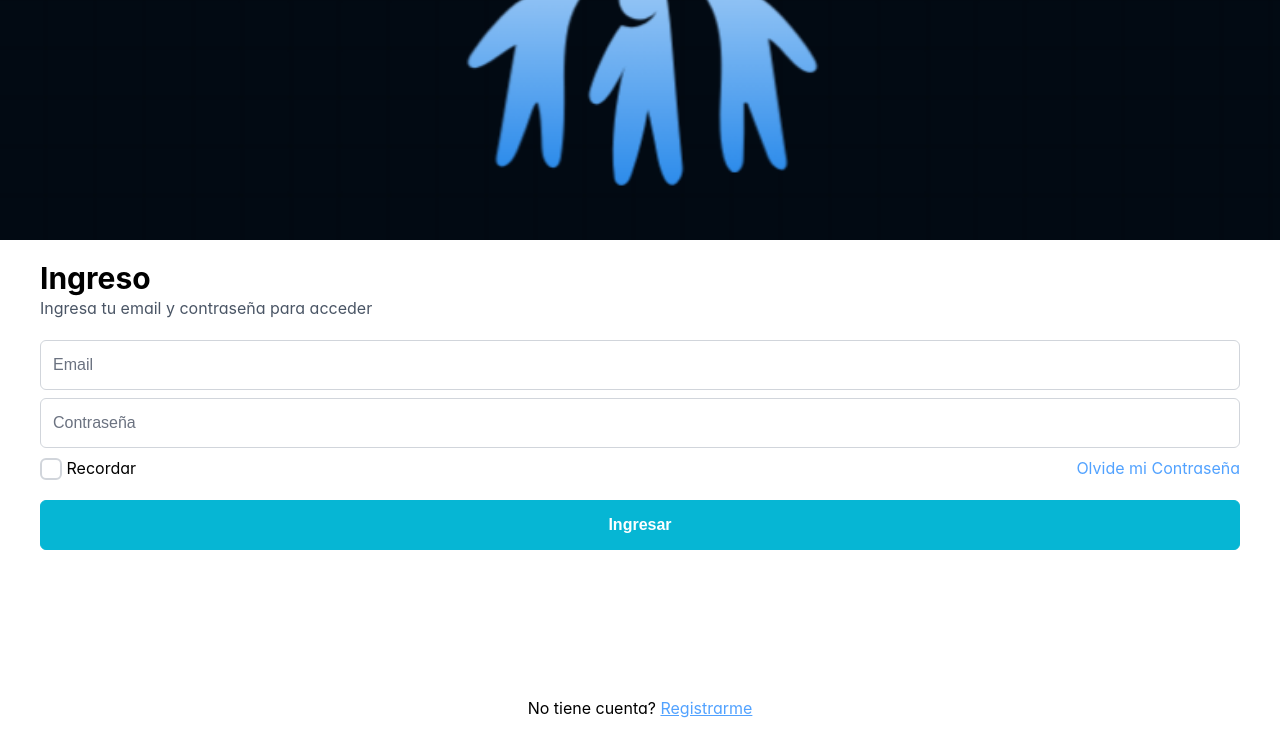
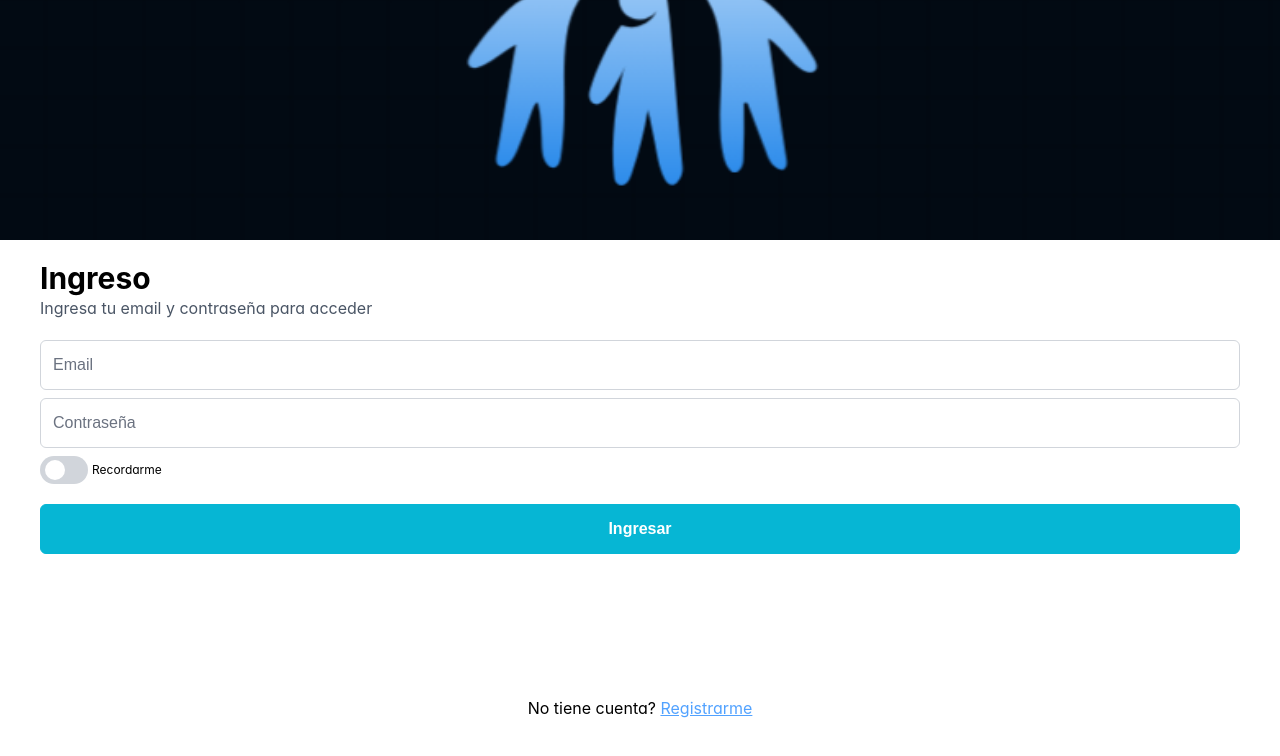
Before and after one commit to abelalvarz/app.evangelismoeljordan, a React (Vite) app: page /login in a window 1280 px wide. Shown: the top 756 px of the page. Built offline with nearby package versions, Linux system fonts and the light colour scheme; no server answers; a web font is replaced by a local one.

Commit message:
resolve issue when sending reports and keey user Logged

```diff
--- a/dev-dist/sw.js
+++ b/dev-dist/sw.js
@@ -82,7 +82,7 @@ define(['./workbox-54d0af47'], (function (workbox) { 'use strict';
     "revision": "3ca0b8505b4bec776b69afdba2768812"
   }, {
     "url": "index.html",
-    "revision": "0.ls539imuffg"
+    "revision": "0.dtptgpucnbo"
   }], {});
   workbox.cleanupOutdatedCaches();
   workbox.registerRoute(new workbox.NavigationRoute(workbox.createHandlerBoundToURL("index.html"), {
--- a/src/UI/Auth/Login/component/LoginComponent.tsx
+++ b/src/UI/Auth/Login/component/LoginComponent.tsx
@@ -4,7 +4,7 @@ import { Link } from "react-router-dom"
 import { AuthUserRequest } from "../../../../Core/Users/application/dtos/request/AuthUserRequest";
 import { FormEvent } from "react";
 import { Password } from "primereact/password";
-import { Checkbox } from "primereact/checkbox";
+import { InputSwitch } from "primereact/inputswitch";
 
 interface Props {
     user: AuthUserRequest,
@@ -42,8 +42,8 @@ export const LoginComponent = ({ user, handleLogin, onChange }: Props) => {
                             placeholder='Contraseña' />
                     </div>
                     <div className="w-full flex justify-between mt-2 mb-5">
-                        <span className="text-xm"><Checkbox onChange={(e: any) => onChange({ 'keepLogged': e.checked })} checked={user.keepLogged}></Checkbox> Recordar</span>
-                        <Link className="text-blue-400 text-xm" to={"/forgot-password"}>Olvide mi Contraseña</Link>
+                        <span className="text-[12px] flex items-center"><InputSwitch className="mr-1" onChange={(e: any) => onChange({ 'keepLogged': e.value })} checked={user.keepLogged}></InputSwitch>Recordarme</span>
+                        {/* <Link className="text-blue-400 text-xm" to={"/forgot-password"}>Olvide mi Contraseña</Link> */}
                     </div>
                     <div className='flex flex-col mt-2'>
                         <Button label='Ingresar' />
```
